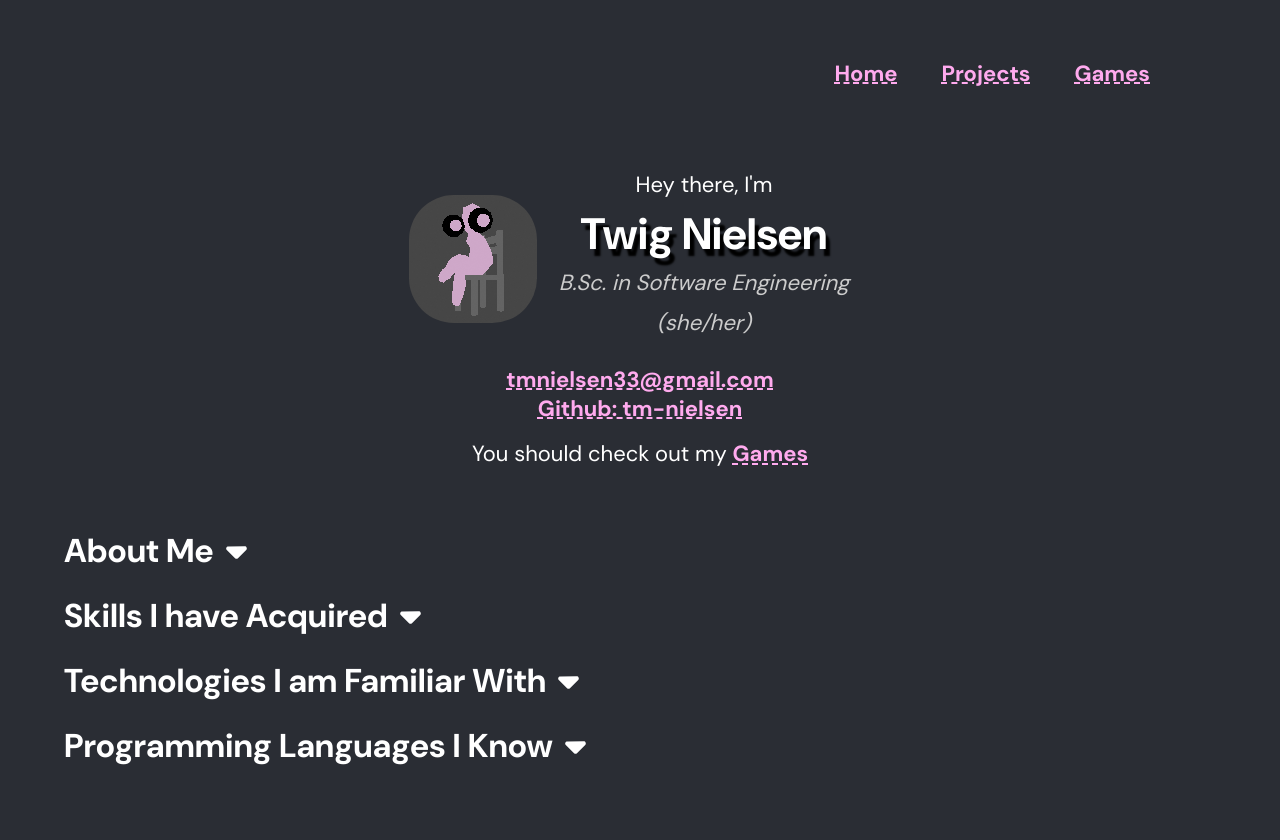
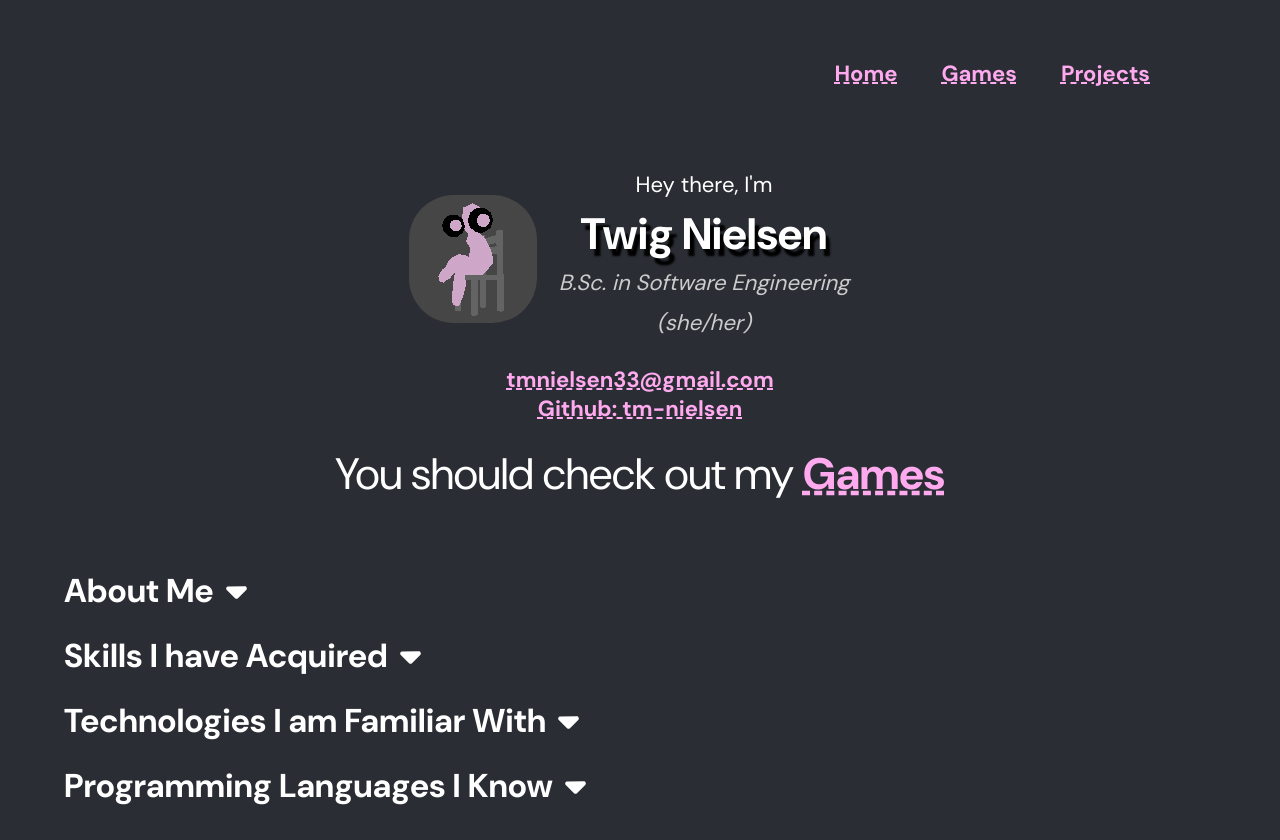
Before and after one commit to tm-nielsen/portfolio-site, a React (Vite) app: page / in a window 1280 px wide. Before the commit the page ends 800 px from the top, so only its background shows below. Built offline with nearby package versions, Linux system fonts and the light colour scheme.

Commit message:
Improved inter-site linking - added header to games page with link to projects - improved projects page header and added link to games - made home page games link bigger and thus more obnoxious - changed order of games and projects links in header

```diff
--- a/src/components/Header.tsx
+++ b/src/components/Header.tsx
@@ -4,8 +4,8 @@ export default function Header() {
   return (
     <div style={{flexDirection: 'row', margin: '0 2em 2em auto'}}>
       <Link to='/'>Home</Link>
+      <Link to='games'>Games</Link>
       <Link to='projects'>Projects</Link>
-      <Link to='games'>Games</Link>
     </div>
   )
 }
--- a/src/routes/Games.tsx
+++ b/src/routes/Games.tsx
@@ -1,5 +1,5 @@
 import { useState, useEffect, createElement } from "react"
-import { useParams, useNavigate } from "react-router-dom"
+import { useParams, useNavigate, Link } from "react-router-dom"
 import { GameInfo, SupplementedGameInfo, FocusedGameTileProps, ExtraGameInfo } from "../types/games"
 import { parseExtraGameInfo } from "../utils/gameInfoFileSystem"
 import FocusedGameTile from "../components/FocusedGameTile"
@@ -72,6 +72,14 @@ export default function Games() {
   return (
     <div className="flat">
       <h1>Games</h1>
+      <p className="centred-text">
+        Below is a dynamic list of all my projects on{"\ "}
+        <a className="flat" href="https://klungore.itch.io" target="_blank">Itch.io</a>.
+      </p>
+      <p className="centred-text">
+        Others are on the <Link className="flat" to="/projects">Projects page</Link>.
+      </p>
+      <div/>
       {GameListSieve(updateSieveMethod, gameList)}
       {status === statusCodes.LOADING?
         <h2>Loading</h2>
--- a/src/routes/Projects.tsx
+++ b/src/routes/Projects.tsx
@@ -1,3 +1,4 @@
+import { Link } from "react-router-dom"
 import { generateNestedMarkdownJsx } from "../utils/markdownJsxGenerator"
 import projectsMarkdown from '../assets/projects.md?raw'
 import '../styles/projects.css'
@@ -6,7 +7,10 @@ export default function Projects() {
   return (
     <>
       <h1>Projects</h1>
-      <p>I <b>have</b> made a few things that aren't games.</p>
+      <p className="centred-text">
+        A number of the cool things I've made aren't included in the dynamically generated{"\ "}
+        <Link className="flat" to="/games">Games Page</Link>.
+      </p>
       {generateNestedMarkdownJsx(projectsMarkdown, 3, 1)}
     </>
   )
--- a/src/styles/home.css
+++ b/src/styles/home.css
@@ -27,7 +27,8 @@
 }
 
 .games-link-body{
-  margin: 0.5em auto 2em;
+  margin: 0.25em auto 1em;
+  font-size: 2em;
 }
 
 .profile-picture{
```
